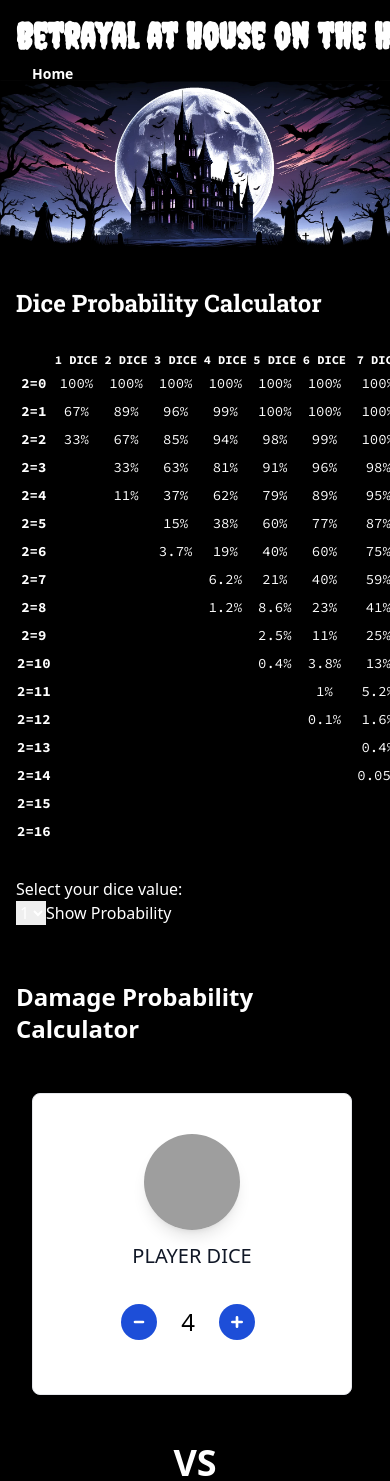
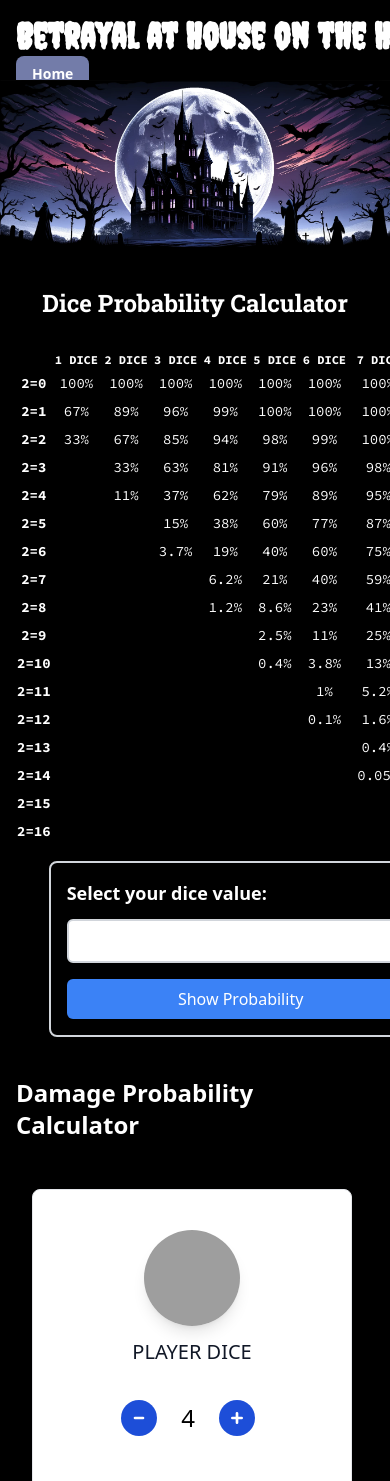
Before and after one commit to safifis/Boardgame, a React (Vite) app: page / in a window 390 px wide. Shown: the top 1481 px of the page. Built offline with nearby package versions, Linux system fonts and the light colour scheme; grey boxes are pictures that could not be loaded.

Commit message:
Fix color:

```diff
--- a/src/components/Dice.tsx
+++ b/src/components/Dice.tsx
@@ -4,14 +4,14 @@
 const Dice = () => {
     return (
         <div className="flex flex-col mt-10">
-            <h2 className=" font-body sm:text-center text-2xl font-bold mb-4 px-4">
+            <h2 className=" font-body text-center text-2xl font-bold mb-4 px-4">
                 Dice Probability Calculator
             </h2>
-            <div className="flex flex-wrap justify-between max-w-screen-xl items-center mx-auto">
-                <div className="flex-1">
+            <div className="flex flex-col justify-between sm:flex-row sm:justify-center max-w-screen-xl items-center mx-auto">
+                <div className="flex-1 md:mr-8">
                     <DiceTable />
                 </div>
-                <div className="flex-1">
+                <div className="flex-1 md:ml-8">
                     <DiceCalculator />
                 </div>
             </div>
--- a/src/components/DiceCalculator.tsx
+++ b/src/components/DiceCalculator.tsx
@@ -33,18 +33,35 @@
     };
 
     return (
-        <div className="dice-calculator max-w-md min-w-96 p-4">
-            <p>Select your dice value:</p>
-            <select value={number} onChange={handleNumber}>
+        <div className="dice-calculator max-w-md min-w-96 p-4 border-2 border-gray-300 rounded-lg">
+            <p className="text-lg font-semibold mb-3">
+                Select your dice value:
+            </p>
+            <div className="mb-4">
+                <select
+                    className="block w-full p-2 border-2 border-gray-300 bg-white rounded-md shadow-sm focus:outline-none focus:ring-2 focus:ring-blue-500 focus:border-blue-500"
+                    value={number}
+                    onChange={handleNumber}
+                >
                     {Array.from({ length: 8 }, (_, i) => (
                         <option key={i + 1} value={i + 1}>
                             {i + 1}
                         </option>
                     ))}
                 </select>
-            <button onClick={handleShowImage}>Show Probability</button>
+            </div>
+            <button
+                className="w-full p-2 text-white bg-blue-500 rounded-md hover:bg-blue-600 focus:outline-none focus:ring-4 focus:ring-blue-300"
+                onClick={handleShowImage}
+            >
+                Show Probability
+            </button>
             {showImage && (
-                <img src={images[number]} alt={`Dice showing ${number}`} />
+                <img
+                    className="mt-4 rounded-md"
+                    src={images[number]}
+                    alt={`Dice showing ${number}`}
+                />
             )}
         </div>
     );
--- a/src/components/Navbar.tsx
+++ b/src/components/Navbar.tsx
@@ -18,7 +18,7 @@
                     <div className="flex space-x-3 md:space-x-0 rtl:space-x-reverse">
                         <button
                             type="button"
-                            className="text-white font-bold bg-white-800 hover:bg-yellow-800 focus:ring-4 rounded-lg text-sm px-4 py-2 text-center"
+                            className="text-white font-bold bg-white-800 bg-darkBlue hover:bg-transparent focus:ring-4 rounded-lg text-sm px-4 py-2 text-center"
                         >
                             Home
                         </button>
@@ -31,7 +31,7 @@
                             <li>
                                 <a
                                     href="#"
-                                    className="block py-2 px-3 text-white rounded hover:bg-gray-100 md:hover:bg-transparent md:hover:text-yellow-800 md:p-0 "
+                                    className="block py-2 px-3 text-white rounded hover:bg-gray-100 md:hover:bg-transparent md:hover:text-darkBlue md:p-0 "
                                 >
                                     About
                                 </a>
@@ -39,7 +39,7 @@
                             <li>
                                 <a
                                     href="#"
-                                    className="block py-2 px-3 text-white rounded hover:bg-gray-100 md:hover:bg-transparent md:hover:text-yellow-800 md:p-0"
+                                    className="block py-2 px-3 text-white rounded hover:bg-gray-100 md:hover:bg-transparent md:hover:text-darkBlue md:p-0"
                                 >
                                     Contact
                                 </a>
--- a/tailwind.config.js
+++ b/tailwind.config.js
@@ -8,6 +8,10 @@
                 body: ["Roboto Slab", "serif"], // Use for body text
                 mono: ["Source Code Pro", "monospace"], // Use for displaying code or numbers
             },
+            colors: {
+                darkBlue: "#737CA9",
+                lightPink: "#FFBEBF",
+            },
         },
     },
     plugins: [],
```
Lines whose indentation alone changed are shown as unchanged.
